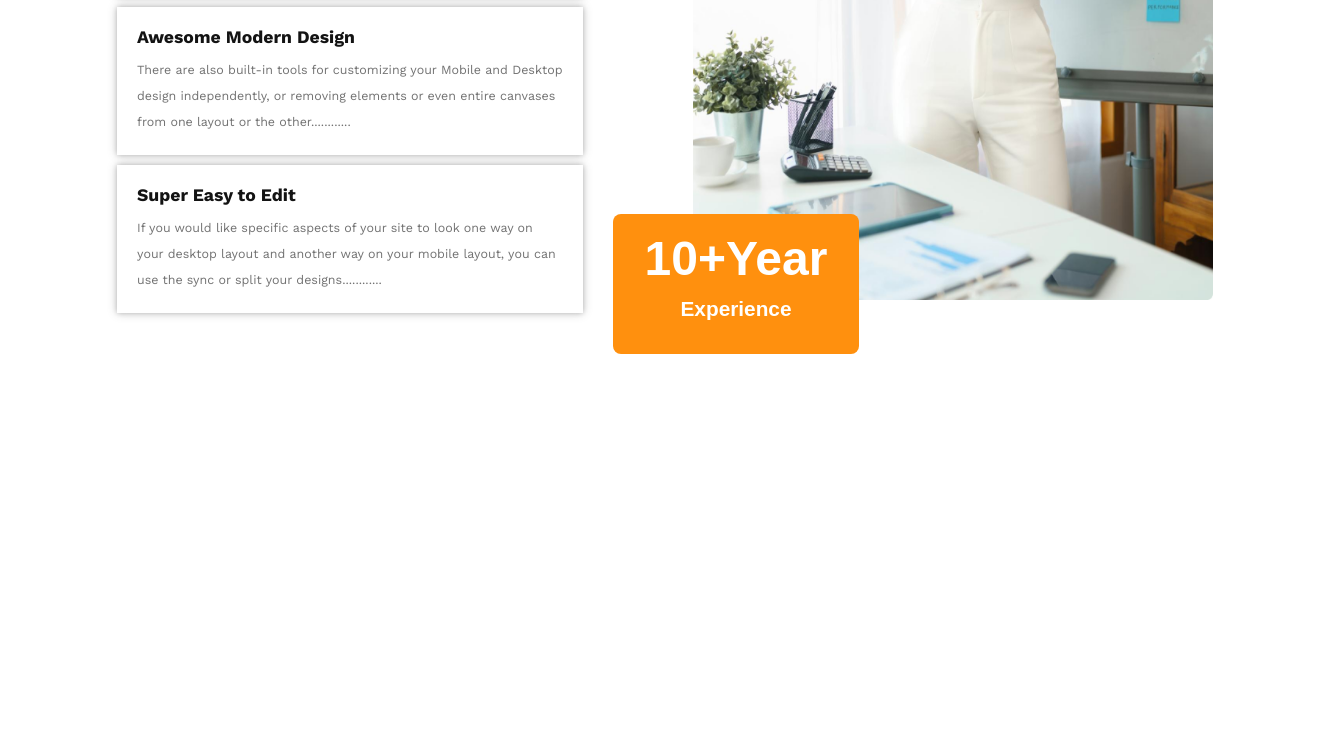
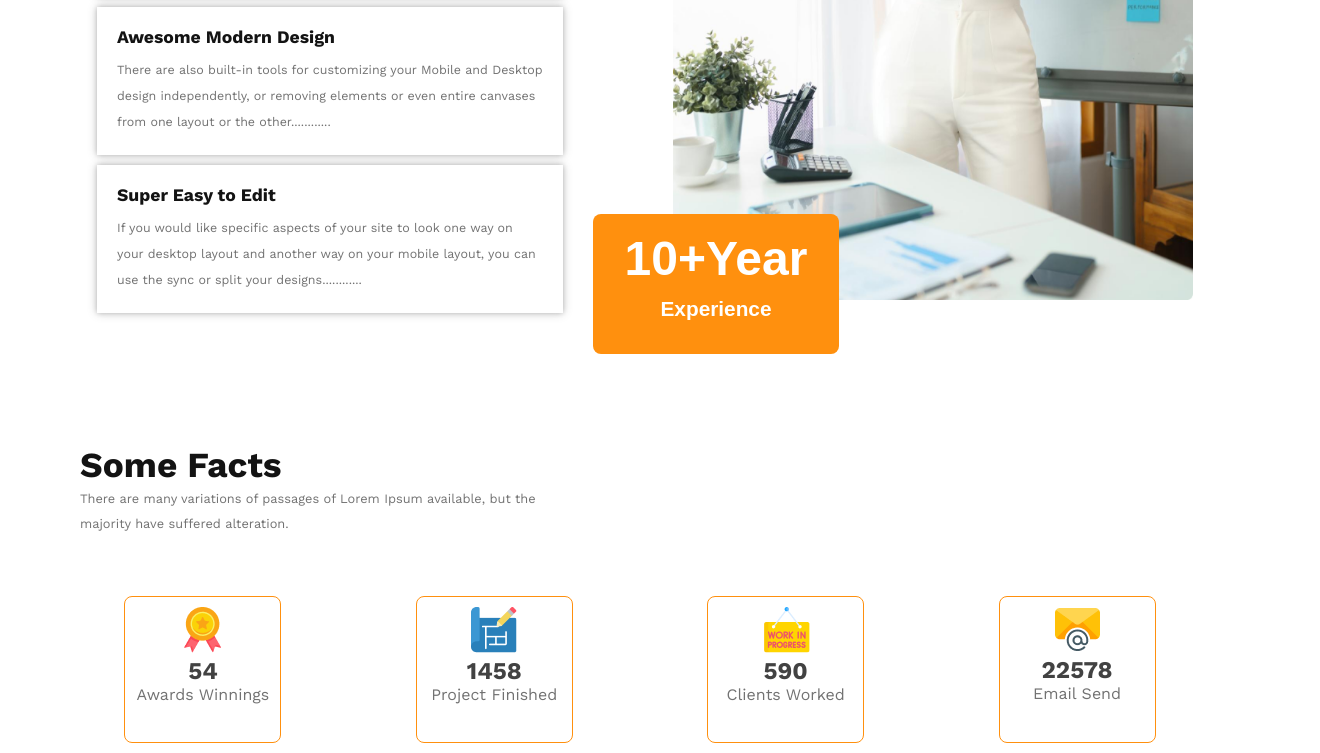
Before and after one commit to sabuj-xdev/architect-website, a plain HTML site: page index.html in a window 1280 px wide. Shown: the part 2068-2821 px from the top of the page, 1320 px wide, since content can reach past the window. Before the commit the page ends 2512 px from the top, so only its background shows below. Drawn offline with nearby package versions, Linux system fonts and the light colour scheme.

Commit message:
added cards section

```diff
--- a/index.html
+++ b/index.html
@@ -91,7 +91,35 @@
 
         </div>
     </div>
-
+ </section>
+ <!-- new section -->
+ <section>
+<div class="facts">
+    <h3>Some Facts</h3>
+    <p>There are many variations of passages of Lorem Ipsum available, but the majority have suffered alteration.</p>
+</div>
+<div class="cards">
+    <div class="card-one">
+        <img src="images/icons/ribon.png" alt="">
+        <h2>54</h2>
+        <p>Awards Winnings</p>
+    </div>
+   <div class="card-two">
+    <img src="images/icons/projects.png" alt="">
+    <h2>1458</h2>
+    <p>Project Finished</p>
+   </div>
+   <div class="card-three">
+    <img src="images/icons/customers.png" alt="">
+    <h2>590</h2>
+    <p>Clients Worked</p>
+   </div>
+   <div class="card-four">
+    <img src="images/icons/email.png" alt="">
+    <h2>22578</h2>
+    <p>Email Send</p>
+   </div>
+</div>
  </section>
     </main>
     <footer>
--- a/styles/style.css
+++ b/styles/style.css
@@ -128,8 +128,6 @@ font-weight:600px;
 }
 /* new section srt */
 .enjoy{
-  width:1320px;
- height:690px;
 display:flex;
 justify-content: center;
 margin-top:100px;
@@ -200,7 +198,47 @@ margin-bottom:10px;
     font-size:1.3rem;
     font-weight: 600px;
 }
+.facts{
 
+    width:480px;
+    margin-left:80px;
+    margin-bottom:50px;
+
+}
+.facts p{
+    font-size:0.8rem;
+    font-weight: 400px;
+    line-height:25px;
+    color:var(--dark-3);
+}
+.facts h3{
+    font-weight:bold;
+    font-size:2.2rem;
+    color:var(--primary-color);
+}
+.cards{
+    display: flex;
+    justify-content: space-evenly;
+}
+.cards div{
+    border:1px solid rgba(255, 144, 14, 1);
+    border-radius: 8px;
+    margin:10px;
+    width:157px;
+    height: 147px;
+    /* padding:25px 35px; */
+    text-align: center;
+    padding:10px;
+}
+.card-one p , .card-two p ,.card-three p ,.card-four p{
+    color:var(--dark-3);
+    font-size:1rem;
+    font-weight: 600px;
+
+}
+.card-one h2 ,.card-two h2,.card-three h2 ,.card-four h2{
+    color:rgba(66, 66, 66, 1);
+}
 /* responsive design  */
 @media screen and (max-width:576px) {
     .menu{
@@ -210,7 +248,7 @@ margin-bottom:10px;
         flex-direction: column;
     }
     .brand{
-        width:100%;
+        width:50%;
     }
 
     .office-team{
@@ -223,6 +261,26 @@ margin-bottom:10px;
 width:50%;
 margin-top:40px;
     }
+    .enjoy{
+        width:100%;
+        flex-direction: column;
+        justify-content: space-between;
+        align-items: center;
+    }
+    .love{
+        width:50%;
+    }
+    .love h3{
+        width:50%;
+    }
+ .architect-image img{
+    width:50%;
+
+ }
+ .architect-image{
+    /* margin-left:50px; */
+    margin-top:10px;
+ }
 
 }
 @media screen and ( min-width:577px ) and ( max-width:850px){
@@ -236,4 +294,21 @@ margin-top:40px;
     width:50%;
     margin-top:40px;
         }
+        .enjoy{
+            width:100%;
+            flex-direction: column-reverse;
+            justify-content: space-evenly;
+            align-items: center;
+        }
+        .love{
+            width:50%;
+        }
+        .love h3{
+            width:100%;
+        }
+     .architect-image img{
+        width:70%;
+
+     }
+
 }
```
